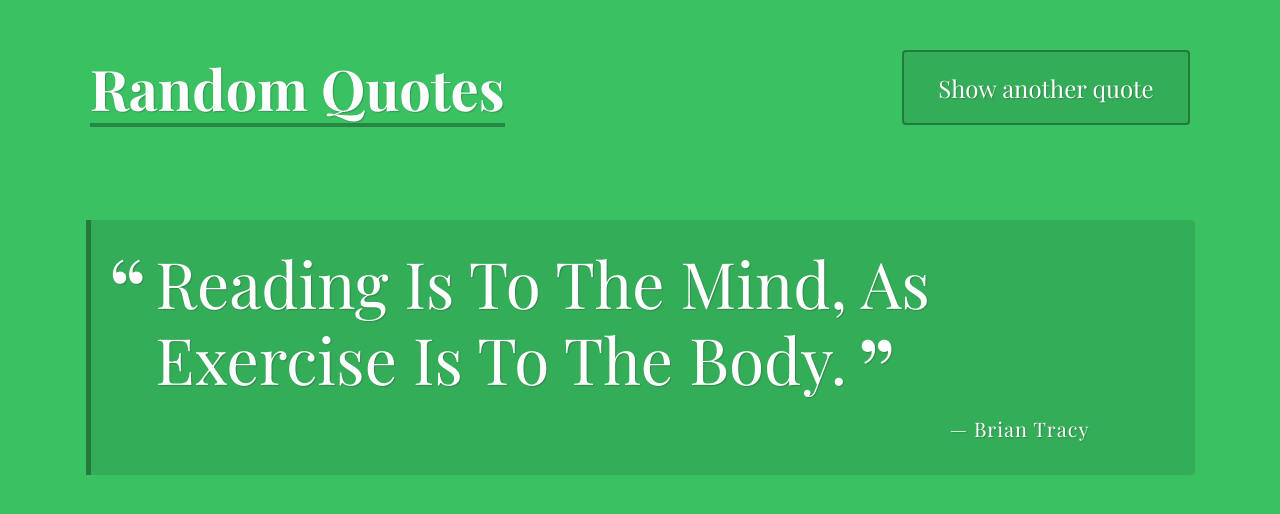
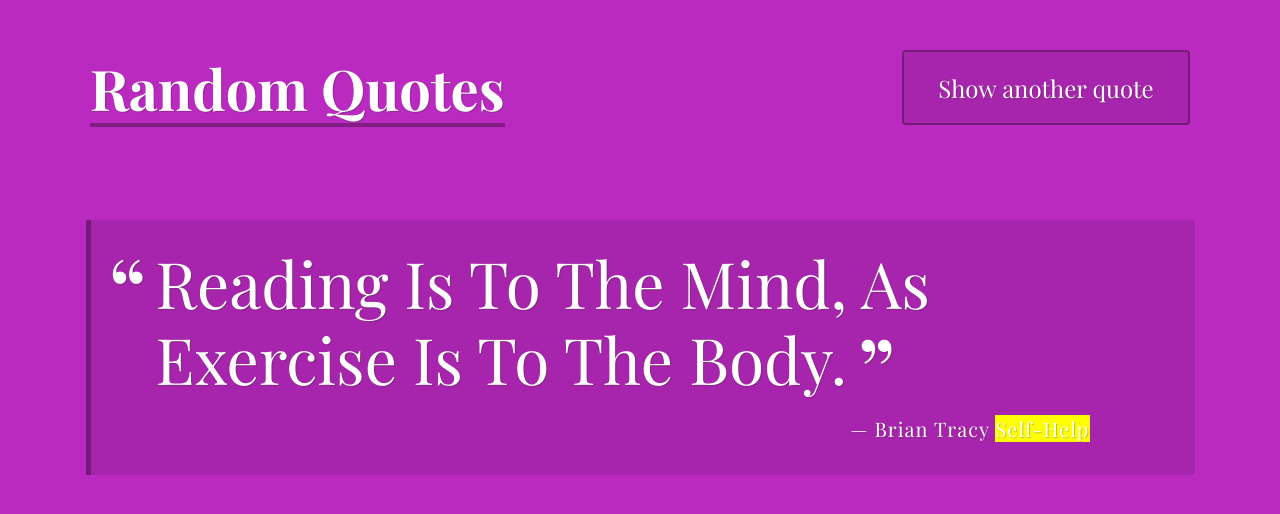
Before and after one commit to DishantaK/Quote-Generator, a plain HTML site: page index.html in a window 1280 px wide. Both pictures are taken after a click on the button "Show another quote". Drawn offline with nearby package versions, Linux system fonts and the light colour scheme; a web font is replaced by a local one.

Commit message:
Updates for Exceeds
- Added random color function
- tags / genre label to quote

```diff
--- a/css/styles.css
+++ b/css/styles.css
@@ -105,6 +105,9 @@ h1 {
   font-style: italic;
 }
 
+.genre {
+  background-color: #ff0;
+}
 .citation:before {
   content: ", ";
   font-style: normal;
@@ -113,6 +116,12 @@ h1 {
 .year:before {
   content: ", ";
   font-style: normal;
+}
+
+.genre:before {
+  content: " ";
+  font-style: normal;
+  font-weight: bold;
 }
 
 @media (min-width: 768px) {
--- a/js/script.js
+++ b/js/script.js
@@ -25,6 +25,7 @@ let quotes = [
   {
       quote:'Reading Is To The Mind, As Exercise Is To The Body.',
       source: 'Brian Tracy',
+      genre: 'Self-Help'
 
   },
   {
@@ -78,11 +79,26 @@ function printQuote(){
      quoteString += `<span class="citation">${storeRandomQuote.citation}</span>`;
   }else if (storeRandomQuote.year) {
      quoteString += `<span class="year">${storeRandomQuote.citation}</span>`;
-  }
+  }else if (storeRandomQuote.genre) {
+    quoteString += `<span class="genre">${storeRandomQuote.genre}</span>`;
+ }
+
   quoteString += `</p>`;
-
+  document.body.style.backgroundColor = randoColor();
   // return the string / quote body and add it to the inner HTML of the container
   return document.getElementById('quote-box').innerHTML = quoteString ;
+}
+
+function randoColor() {
+  //random # between 0 and 256
+   let r = Math.floor(Math.random() * 256);
+   let g = Math.floor(Math.random() * 256);
+   let b = Math.floor(Math.random() * 256);
+
+   // concat into one statement for rgb value
+   let getRGB =  `rgb(${r}, ${g}, ${b})`;
+   return getRGB
+
 }
 // Dishanta Kpatrick
 
```
